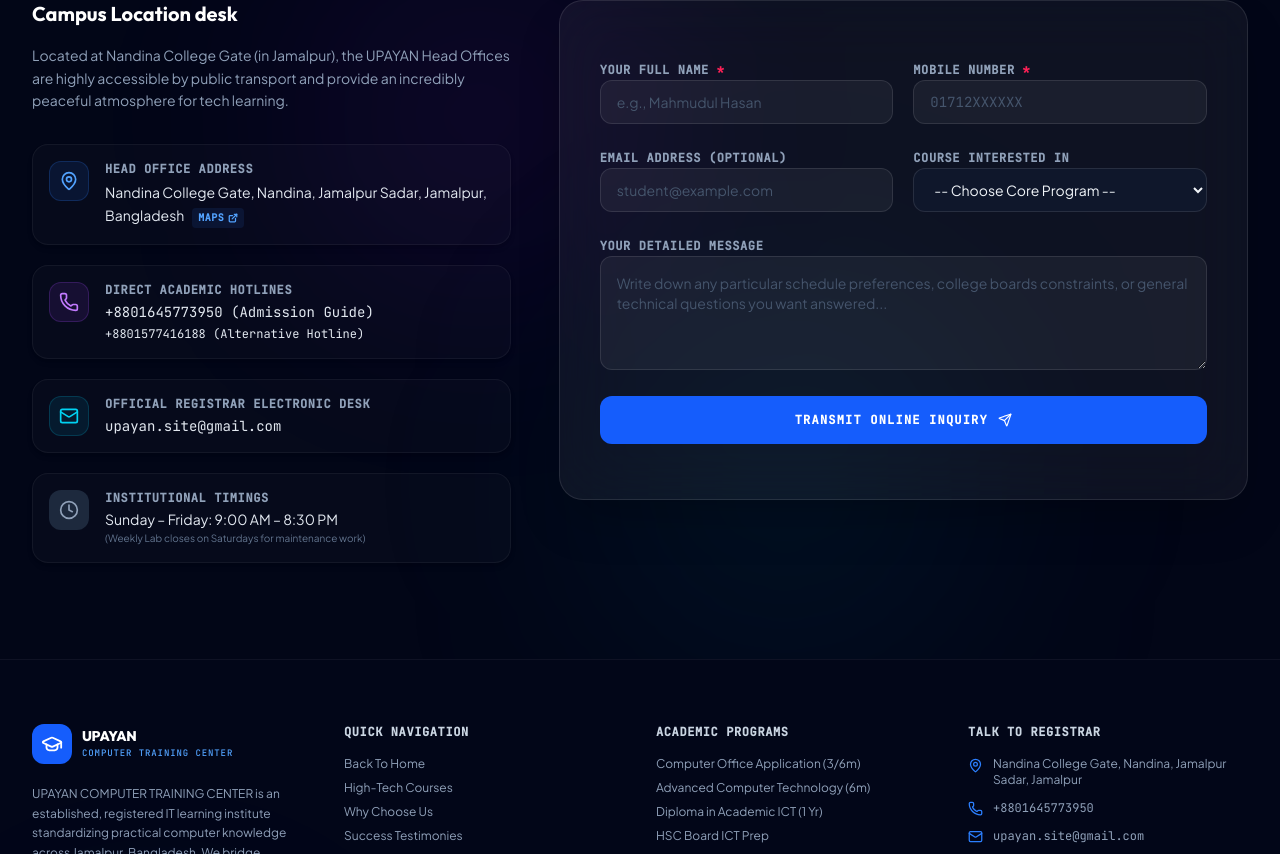
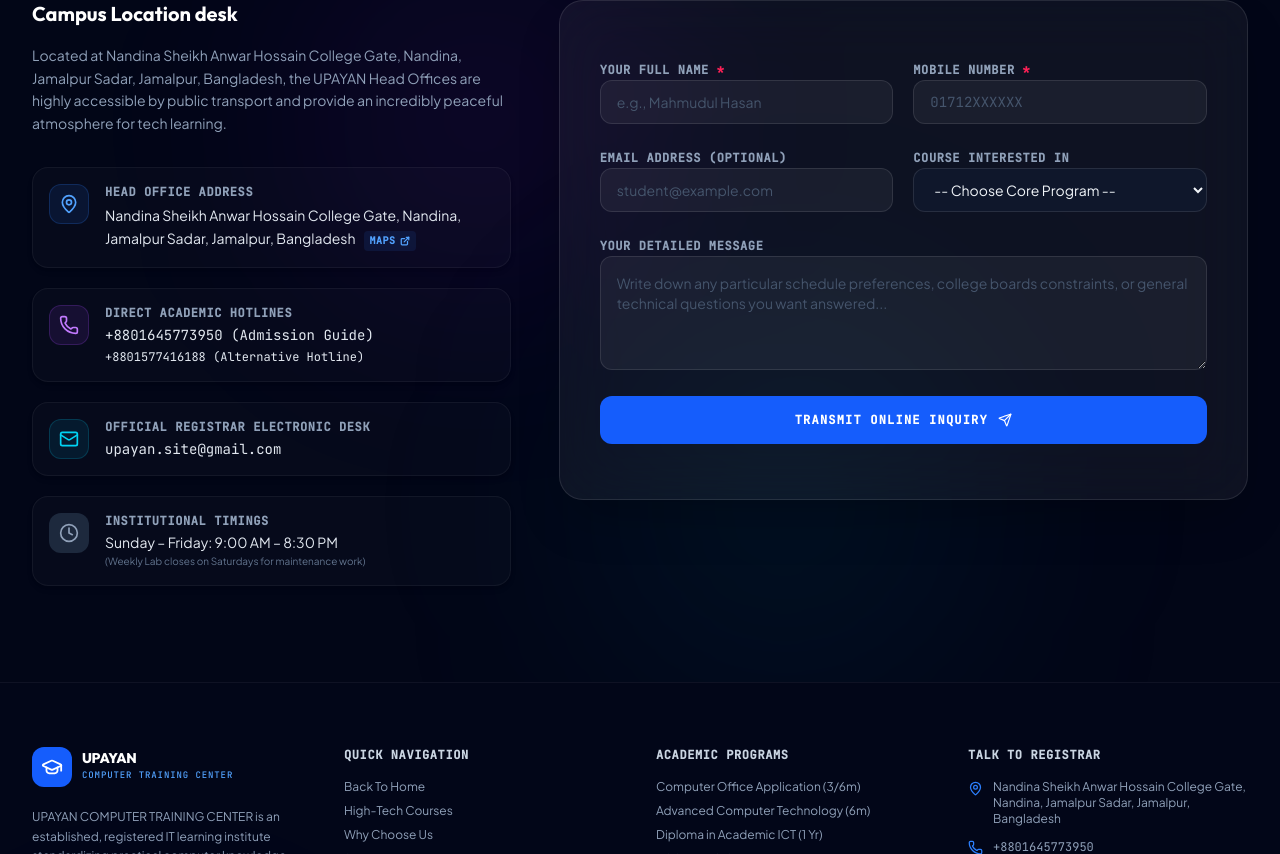
Before and after one commit to upayancomputer/UPAYAN-COMPUTER, a React (Vite) app: page / in a window 1280 px wide. Shown: the part 5986-6840 px from the top of the page. Built offline with nearby package versions, Linux system fonts and the light colour scheme.

Commit message:
docs: update campus address details
Refine the campus address across Contact and Footer components to include the full location name for better clarity.

```diff
--- a/src/components/Contact.tsx
+++ b/src/components/Contact.tsx
@@ -83,7 +83,7 @@
             <div className="space-y-4">
               <h3 className="text-xl font-bold font-display text-white">Campus Location desk</h3>
               <p className="text-xs sm:text-sm text-slate-400 leading-relaxed font-sans">
-                Located at Nandina College Gate (in Jamalpur), the UPAYAN Head Offices are highly accessible by public transport and provide an incredibly peaceful atmosphere for tech learning.
+                Located at Nandina Sheikh Anwar Hossain College Gate, Nandina, Jamalpur Sadar, Jamalpur, Bangladesh, the UPAYAN Head Offices are highly accessible by public transport and provide an incredibly peaceful atmosphere for tech learning.
               </p>
             </div>
 
@@ -91,7 +91,7 @@
             <div className="space-y-5" id="contact-details-box">
               {/* Address */}
               <a
-                href="https://www.google.com/maps/search/?api=1&query=Nandina+College+Gate+Nandina+Jamalpur+Sadar+Jamalpur"
+                href="https://www.google.com/maps/search/?api=1&query=Nandina+Sheikh+Anwar+Hossain+College+Gate+Nandina+Jamalpur+Sadar+Jamalpur+Bangladesh"
                 target="_blank"
                 rel="noreferrer"
                 className="flex gap-4 p-4 rounded-2xl bg-white/[0.02] border border-white/5 hover:border-blue-500/30 hover:bg-blue-500/5 transition-all shadow-md group block"
@@ -102,7 +102,7 @@
                 <div>
                   <h4 className="text-xs font-bold uppercase tracking-wider font-mono text-slate-400">Head Office Address</h4>
                   <p className="text-xs sm:text-sm text-slate-200 group-hover:text-white mt-1 leading-relaxed">
-                    Nandina College Gate, Nandina, Jamalpur Sadar, Jamalpur, Bangladesh
+                    Nandina Sheikh Anwar Hossain College Gate, Nandina, Jamalpur Sadar, Jamalpur, Bangladesh
                     <span className="text-[10px] font-mono tracking-wider font-bold text-blue-400 inline-flex items-center gap-1 ml-2 bg-blue-500/10 px-1.5 py-0.5 rounded">
                       <span>MAPS</span>
                       <svg className="w-2.5 h-2.5 inline" viewBox="0 0 24 24" fill="none" stroke="currentColor" strokeWidth="3" strokeLinecap="round" strokeLinejoin="round">
--- a/src/components/Footer.tsx
+++ b/src/components/Footer.tsx
@@ -102,12 +102,12 @@
               <li className="flex items-start gap-2.5">
                 <MapPin size={15} className="text-blue-500 shrink-0 mt-0.5" />
                 <a
-                  href="https://www.google.com/maps/search/?api=1&query=Nandina+College+Gate+Nandina+Jamalpur+Sadar+Jamalpur"
+                  href="https://www.google.com/maps/search/?api=1&query=Nandina+Sheikh+Anwar+Hossain+College+Gate+Nandina+Jamalpur+Sadar+Jamalpur+Bangladesh"
                   target="_blank"
                   rel="noreferrer"
                   className="hover:text-blue-400 transition-colors"
                 >
-                  Nandina College Gate, Nandina, Jamalpur Sadar, Jamalpur
+                  Nandina Sheikh Anwar Hossain College Gate, Nandina, Jamalpur Sadar, Jamalpur, Bangladesh
                 </a>
               </li>
               <li className="flex items-center gap-2.5 font-mono">
```
